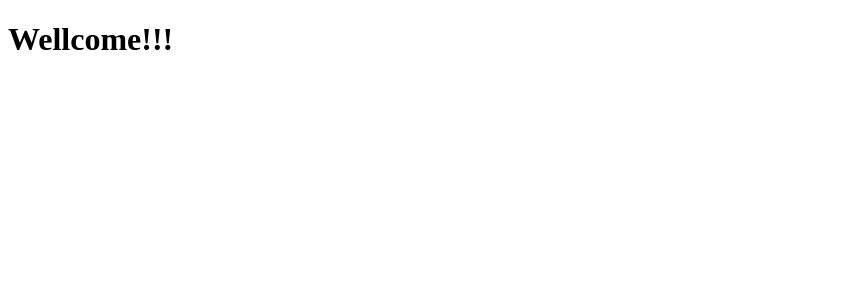
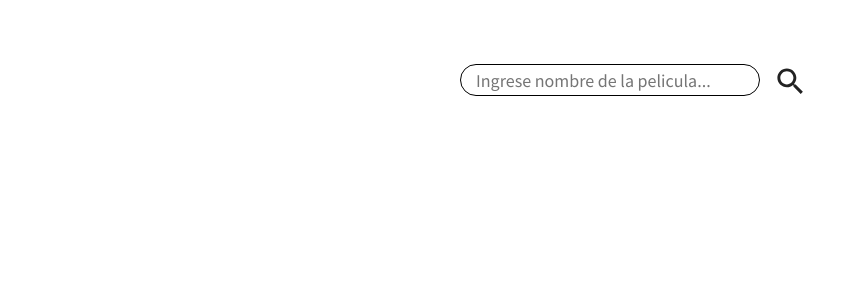
Before and after one commit to Albert-25/Cinema-Manager-App, a React (Create React App) app in the folder client-cine/: page / in a window 1280 px wide. Shown: the top 300 px of the page, without its empty margins (0-857 px from the left). Built offline with nearby package versions, Linux system fonts and the light colour scheme.

Commit message:
SearchBar

```diff
--- a/client-cine/package.json
+++ b/client-cine/package.json
@@ -3,11 +3,15 @@
   "version": "0.1.0",
   "private": true,
   "dependencies": {
+    "@material-ui/core": "^4.12.3",
+    "@material-ui/icons": "^4.11.2",
+    "@mui/material": "^5.5.1",
     "@testing-library/jest-dom": "^5.16.2",
     "@testing-library/react": "^12.1.4",
     "@testing-library/user-event": "^13.5.0",
     "react": "^17.0.2",
     "react-dom": "^17.0.2",
+    "react-icons": "^4.3.1",
     "react-redux": "^7.2.6",
     "react-router-dom": "^6.2.2",
     "react-scripts": "5.0.0",
--- a/client-cine/public/index.html
+++ b/client-cine/public/index.html
@@ -3,6 +3,7 @@
   <head>
     <meta charset="utf-8" />
     <title>Cine App</title>
+    <link rel="stylesheet" href="https://cdn.jsdelivr.net/npm/bootswatch@4.5.2/dist/lumen/bootstrap.min.css"/>
   </head>
   <body>
     <div id="root"></div>
--- a/client-cine/src/components/App.js
+++ b/client-cine/src/components/App.js
@@ -1,12 +1,13 @@
-import { Route, BrowserRouter as Router, Routes } from 'react-router-dom'
-import { Home } from './home/Home.js'
+import React from "react";
+import SearchBar from "../components/SearchBar";
+import BookData from "../components/SearchBar/Data.json";
 
-export const App = () => {
+ export function App() {
   return (
-    <Router>
-      <Routes>
-          <Route path='/' element={<Home />} />
-      </Routes>
-    </Router>
-  )
+    <div className="App">
+      <SearchBar placeholder="Ingrese nombre de la pelicula..." data={BookData} />
+    </div>
+  );
 }
+
+export default App;
--- /dev/null
+++ b/client-cine/src/components/SearchBar/Data.json
@@ -0,0 +1,52 @@
+[
+    {
+      "author": "Chinua Achebe",
+      "country": "Nigeria",
+      "imageLink": "images/things-fall-apart.jpg",
+      "language": "English",
+      "link": "https://en.wikipedia.org/wiki/Things_Fall_Apart\n",
+      "pages": 209,
+      "title": "Things Fall Apart",
+      "year": 1958
+    },
+    {
+      "author": "Hans Christian Andersen",
+      "country": "Denmark",
+      "imageLink": "images/fairy-tales.jpg",
+      "language": "Danish",
+      "link": "https://en.wikipedia.org/wiki/Fairy_Tales_Told_for_Children._First_Collection.\n",
+      "pages": 784,
+      "title": "Fairy tales",
+      "year": 1836
+    },
+    {
+      "author": "Dante Alighieri",
+      "country": "Italy",
+      "imageLink": "images/the-divine-comedy.jpg",
+      "language": "Italian",
+      "link": "https://en.wikipedia.org/wiki/Divine_Comedy\n",
+      "pages": 928,
+      "title": "The Divine Comedy",
+      "year": 1315
+    },
+    {
+      "author": "Unknown",
+      "country": "Sumer and Akkadian Empire",
+      "imageLink": "images/the-epic-of-gilgamesh.jpg",
+      "language": "Akkadian",
+      "link": "https://en.wikipedia.org/wiki/Epic_of_Gilgamesh\n",
+      "pages": 160,
+      "title": "The Epic Of Gilgamesh",
+      "year": -1700
+    },
+    {
+      "author": "Unknown",
+      "country": "Achaemenid Empire",
+      "imageLink": "images/the-book-of-job.jpg",
+      "language": "Hebrew",
+      "link": "https://en.wikipedia.org/wiki/Book_of_Job\n",
+      "pages": 176,
+      "title": "The Book Of Job",
+      "year": -600
+    }
+]
--- /dev/null
+++ b/client-cine/src/components/SearchBar/index.css
@@ -0,0 +1,83 @@
+.container{
+
+    justify-items: center;
+    display: grid;
+   }
+   .searchInputs {
+    margin-top: 64px;
+    display: flex;
+    border-bottom-left-radius: 50px;
+    border-bottom-right-radius: 50px;
+    border-top-right-radius: 50px;
+    border-top-left-radius: 50px;
+  }
+
+  .search input {
+    background-color: white;
+
+    border-bottom-left-radius: 50px;
+    border-bottom-right-radius: 50px;
+    border-top-right-radius: 50px;
+    border-top-left-radius: 50px;
+    font-size: 18px;
+    padding: 15px;
+    height: 30px;
+    width: 300px;
+    border: 1px solid;
+  }
+
+  .searchIcon {
+    height: 30px;
+    width: 60px;
+    background-color: white;
+    display: grid;
+    place-items: center;
+    border-bottom-left-radius: 50px;
+    border-bottom-right-radius: 50px;
+    border-top-right-radius: 50px;
+    border-top-left-radius: 50px;
+  }
+
+  input:focus {
+    outline: none;
+  }
+  .searchIcon svg {
+    font-size: 35px;
+  }
+
+  .dataResult {
+    margin-top: 5px;
+    width: 300px;
+    height: 200px;
+    background-color: white;
+    box-shadow: rgba(0, 0, 0, 0.35) 0px 5px 15px;
+    overflow: hidden;
+    overflow-y: auto;
+  }
+
+  .dataResult::-webkit-scrollbar {
+    display: none;
+  }
+
+  .dataResult .dataItem {
+    width: 100%;
+    height: 50px;
+    display: flex;
+    align-items: center;
+    color: black;
+  }
+
+  .dataItem p {
+    margin-left: 10px;
+  }
+  a {
+    text-decoration: none;
+  }
+
+  a:hover {
+    background-color: lightgrey;
+  }
+
+  #clearBtn {
+    cursor: pointer;
+  }
--- /dev/null
+++ b/client-cine/src/components/SearchBar/index.jsx
@@ -0,0 +1,65 @@
+import React, { useState } from "react";
+import "./index.css";
+import SearchIcon from "@material-ui/icons/Search";
+import CloseIcon from "@material-ui/icons/Close";
+
+
+function SearchBar({ placeholder, data }) {
+  const [filteredData, setFilteredData] = useState([]);
+  const [wordEntered, setWordEntered] = useState("");
+
+  const handleFilter = (event) => {
+    const searchWord = event.target.value;
+    setWordEntered(searchWord);
+    const newFilter = data.filter((value) => {
+      return value.title.toLowerCase().includes(searchWord.toLowerCase());
+    });
+
+    if (searchWord === "") {
+      setFilteredData([]);
+    } else {
+      setFilteredData(newFilter);
+    }
+  };
+
+  const clearInput = () => {
+    setFilteredData([]);
+    setWordEntered("");
+  };
+
+  return (
+      <div className="container">
+    <div className="search">
+      <div className="searchInputs">
+        <input
+          type="text"
+          placeholder={placeholder}
+          value={wordEntered}
+          onChange={handleFilter}
+        />
+        <div className="searchIcon">
+          {filteredData.length === 0 ? (
+            <SearchIcon />
+          ) : (
+            <CloseIcon id="clearBtn" onClick={clearInput} />
+          )}
+        </div>
+      </div>
+      {filteredData.length !== 0 && (
+        <div className="dataResult">
+          {filteredData.slice(0, 15).map((value, key) => {
+            return (
+              // eslint-disable-next-line react/jsx-no-target-blank
+              <a className="dataItem" href={value.link} target="_blank">
+                <p>{value.title} </p>
+              </a>
+            );
+          })}
+        </div>
+      )}
+    </div>
+    </div>
+  );
+}
+
+export default SearchBar;
--- a/client-cine/src/components/home/Home.js
+++ b/client-cine/src/components/home/Home.js
@@ -1,3 +1,10 @@
+import SearchBar from "../SearchBar"
+
 export const Home = () => {
-  return <h1>Wellcome!!!</h1>
+  return  <div>
+  <h1>Cine!!!</h1>
+
+    <SearchBar/>
+    </div>
+
 }
```
Also changed, not shown: client-cine/public/manifest.json (added), client-cine/src/Image/search.svg (added), 5 other files (tests, documents, lock files or other folders).
